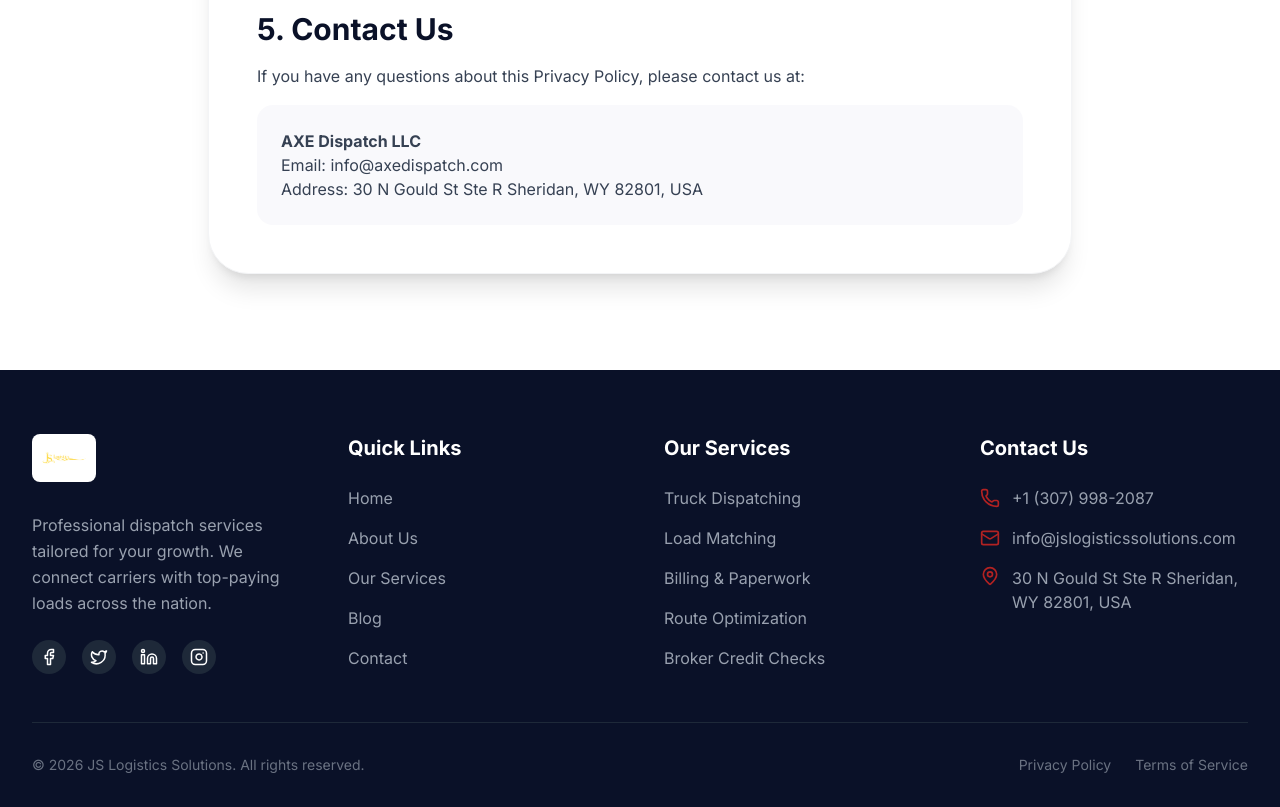
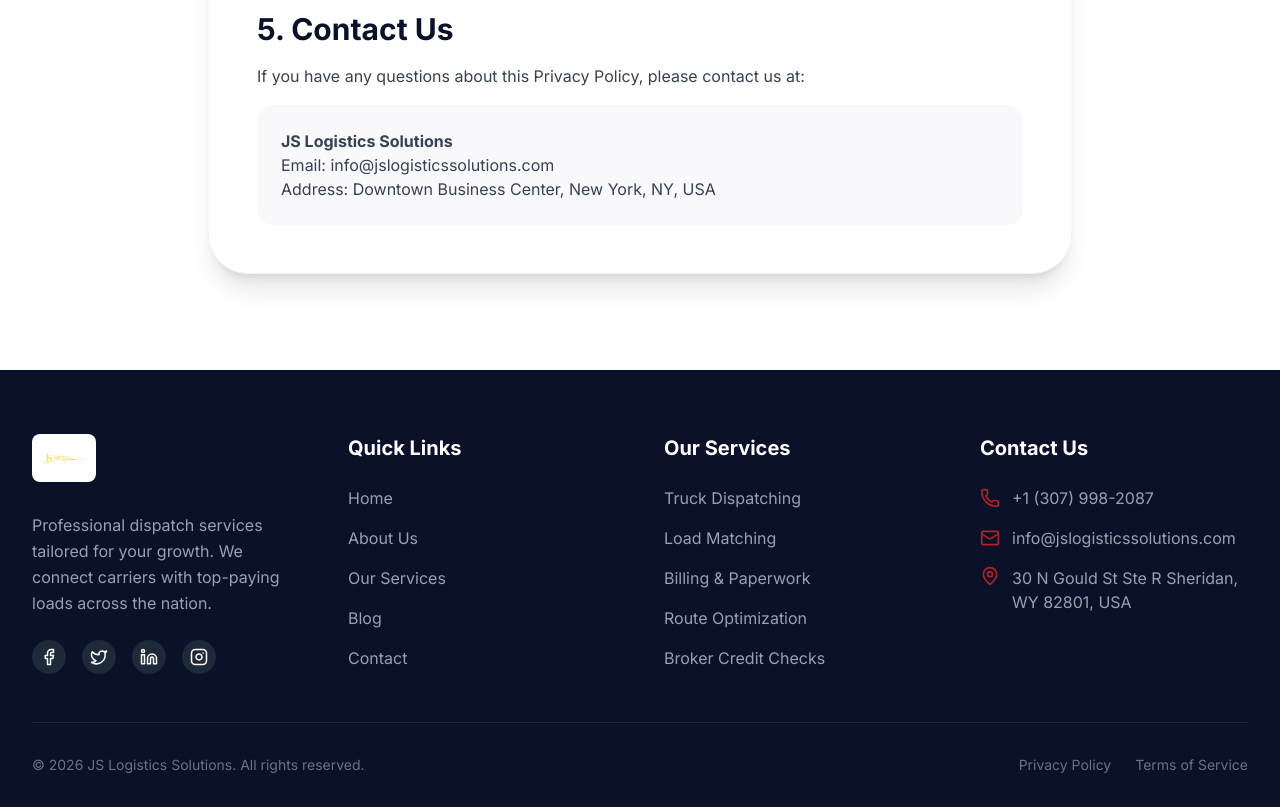
Before and after one commit to HasnainAbbasSial/js-logistics-solutions, a Next.js app: page /privacy-policy in a window 1280 px wide. Shown: the part 1280-2087 px from the top of the page. Built offline with nearby package versions, Linux system fonts and the light colour scheme.

Commit message:
Fix minor layout error in privacy policy

```diff
--- a/src/app/privacy-policy/page.tsx
+++ b/src/app/privacy-policy/page.tsx
@@ -52,9 +52,9 @@
                             If you have any questions about this Privacy Policy, please contact us at:
                         </p>
                         <div className="mt-4 p-6 bg-accent/50 dark:bg-gray-900 rounded-2xl">
-                            <p className="font-bold">AXE Dispatch LLC</p>
-                            <p>Email: info@axedispatch.com</p>
-                            <p>Address: 30 N Gould St Ste R Sheridan, WY 82801, USA</p>
+                            <p className="font-bold">JS Logistics Solutions</p>
+                            <p>Email: info@jslogisticssolutions.com</p>
+                            <p>Address: Downtown Business Center, New York, NY, USA</p>
                         </div>
                     </section>
                 </div>
```
